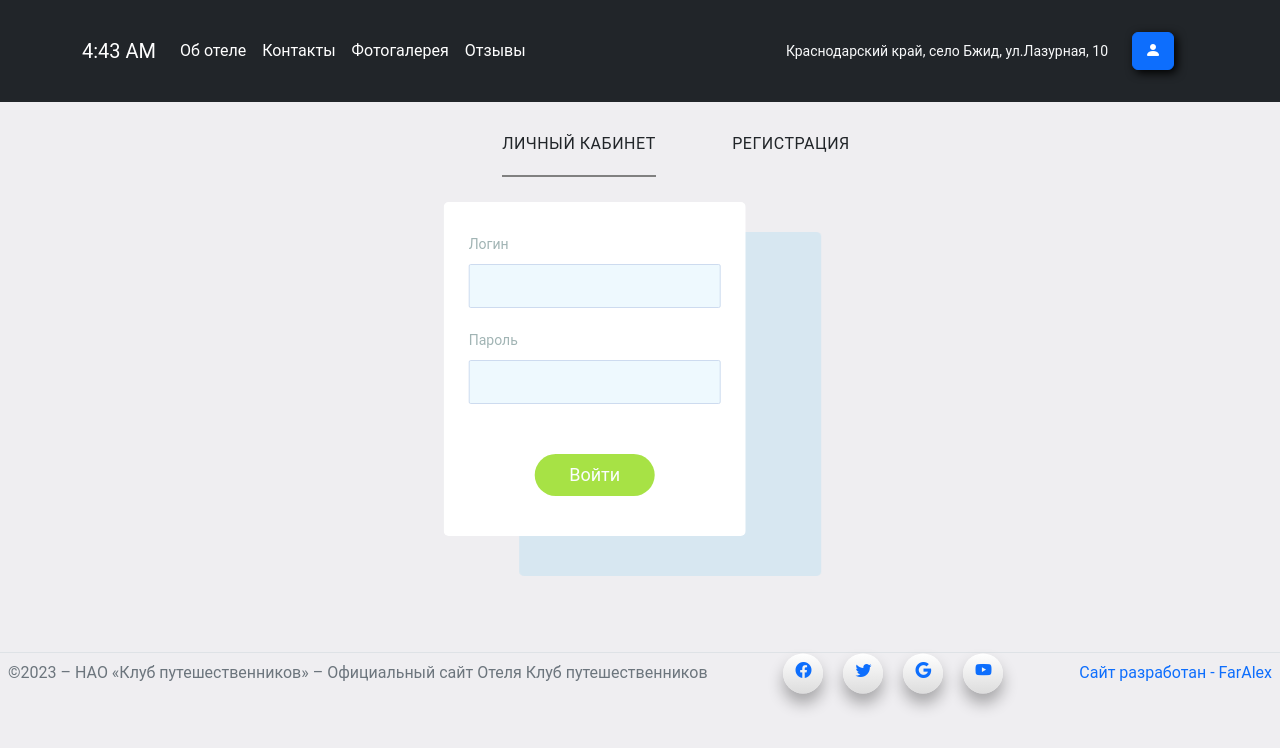
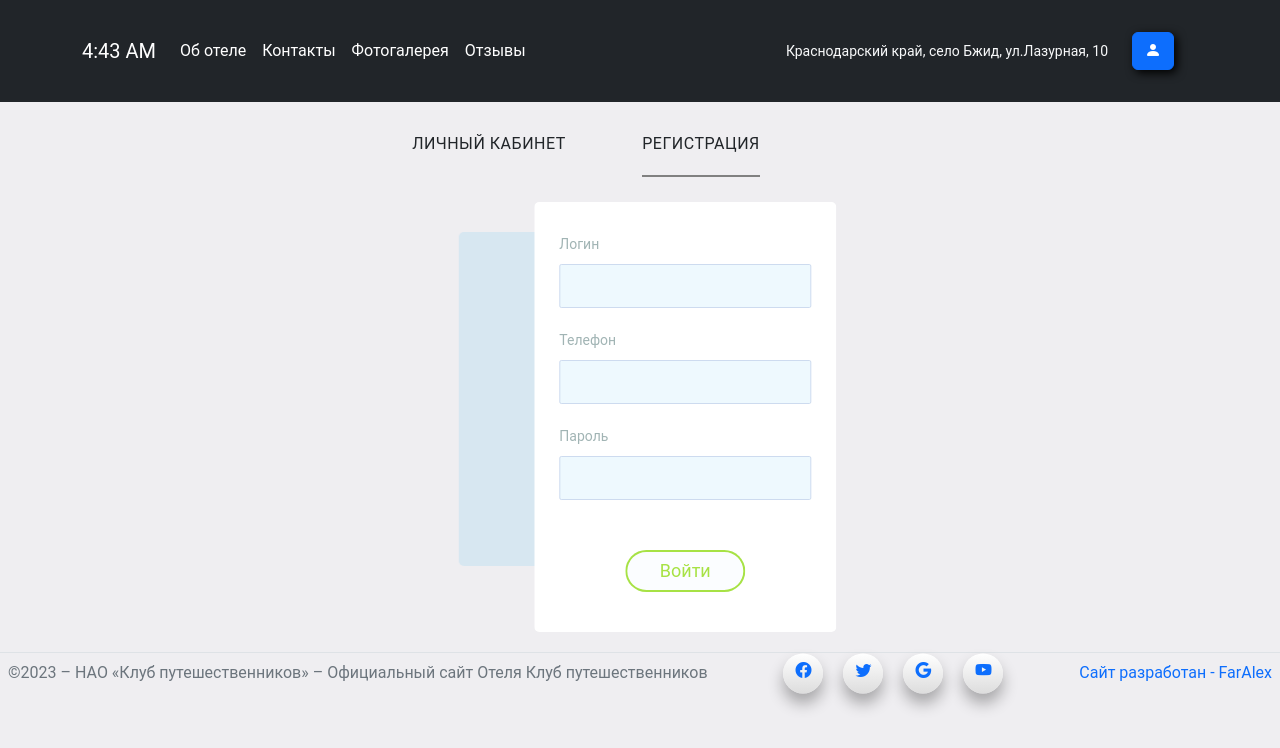
Before and after one commit to FarAlex54/hostel-project, a React (Create React App) app: page /form in a window 1280 px wide. Shown: the top 748 px of the page. Built offline with nearby package versions, Linux system fonts and the light colour scheme; no server answers.

Commit message:
доработана форма регистрации

```diff
--- a/src/App.jsx
+++ b/src/App.jsx
@@ -13,6 +13,7 @@ import About from './components/About';
 import Feedback from './components/Feedback';
 import Contacts from './components/Contacts';
 import Restoran from './components/Restoran';
+
 
 
 export const AppContext = React.createContext({});
--- a/src/components/Banner.jsx
+++ b/src/components/Banner.jsx
@@ -10,7 +10,7 @@ const Banner = () => {
     <div className="mainBanner">
       <div className='videoWrap'>
         <div className='mainBanner_container'>
-          <img class="img_b" src="./img/logo1.png" width='auto' height='50%' alt="" />
+          <img className="img_b" src="./img/logo1.png" width='auto' height='50%' alt="" />
            <WeatherButton/>
           <div className="mainBanner_img"></div>
         </div>
--- a/src/components/Feedback.jsx
+++ b/src/components/Feedback.jsx
@@ -28,41 +28,41 @@ const Feedback = (props) => {
 
   function handleSubmit(e){
     e.preventDefault()  // без перезагрузки страницы
-       axios.post('https://64775eca9233e82dd53b8a86.mockapi.io/feedback', {
+/*        axios.post('https://64775eca9233e82dd53b8a86.mockapi.io/feedback', {
         name:name,
         plus:plus,
         minus:minus,
         rating:rating,
         living_date:dateVisit.day+'/'+dateVisit.month+'/'+dateVisit.year
-      })
+      }) */
       setPlus(''); setMinus(''); setRating(0); setDateVisit(null);setIsReadOnly(true);setShowModal(true);
 
   }
 
    return (
 
-      <div class="d-flex flex-row">
-        <div class="p-2 col-1"></div>
-        <div class="p-2 col-7"><FeedBackItem feedback={props.feedback}
+      <div className="d-flex flex-row">
+        <div className="p-2 col-1"></div>
+        <div className="p-2 col-7"><FeedBackItem feedback={props.feedback}
                                              setFeedback={props.setFeedback}
                                              addFeedback={props.addFeedback}
                                />
         </div>
-        <div class="p-2 col-4">
-          <form class="rounded p-2" id='feedbackForm' onChange={()=>{(timelessVar&&plus.length) > 0 ? setIsReadOnly(false) : setIsReadOnly(true)}} onSubmit={handleSubmit}>
-            <h5 class=''>Оставте Ваш отзыв</h5>
-                <div class="form-floating">
-                   <textarea class="form-control" style={{height: 15 +'em'}} id="Plus" value={plus} onChange={(e) => {setPlus(e.target.value)}}></textarea>
-                  <label for="Plus">Что понравилось?</label>
+        <div className="p-2 col-4">
+          <form className="rounded p-2" id='feedbackForm' onChange={()=>{(timelessVar&&plus.length) > 0 ? setIsReadOnly(false) : setIsReadOnly(true)}} onSubmit={handleSubmit}>
+            <h5 className=''>Оставте Ваш отзыв</h5>
+                <div className="form-floating">
+                   <textarea className="form-control" style={{height: 15 +'em'}} id="Plus" value={plus} onChange={(e) => {setPlus(e.target.value)}}></textarea>
+                  <label htmlFor="Plus">Что понравилось?</label>
                 </div>
-                <div class="form-floating py-2">
-                  <textarea class="form-control" style={{height: 10 +'em'}} id="Minus" value={minus} onChange={(e) => {setMinus(e.target.value)}}></textarea>
+                <div className="form-floating py-2">
+                  <textarea className="form-control" style={{height: 10 +'em'}} id="Minus" value={minus} onChange={(e) => {setMinus(e.target.value)}}></textarea>
 
-                  <label for="Minus">Что не понравилось?</label>
+                  <label htmlFor="Minus">Что не понравилось?</label>
                 </div>
-                <div class='d-flex flex-row justify-content-between align-items-center'>
+                <div className='d-flex flex-row justify-content-between align-items-center'>
                   <div>
-                    <p class='px-2' >Оценка:
+                    <p className='px-2' >Оценка:
                       {[...Array(5)].map((star, i)=>{
                         const ratingValue = i + 1;
                         const container ={
@@ -76,7 +76,7 @@ const Feedback = (props) => {
                                   onClick={()=>{timelessVar=ratingValue;setRating(ratingValue)}}
                                 />
 
-                                <i class="bi-star-fill star"
+                                <i className="bi-star-fill star"
                                   style={container}
                                   onMouseEnter={()=>setHover(ratingValue)}
                                   onMouseLeave={()=>setHover(null)}
@@ -90,7 +90,7 @@ const Feedback = (props) => {
                   </div>
                 </div>
 
-                  <input type="submit" class='btn btn-info' disabled={isReadOnly}/>
+                  <input type="submit" className='btn btn-info' disabled={isReadOnly}/>
 
 
           </form>
--- a/src/components/Form.jsx
+++ b/src/components/Form.jsx
@@ -4,20 +4,51 @@ import 'bootstrap/dist/css/bootstrap.min.css';
 
 
 const Form = () => {
-  const switchers = [...document.querySelectorAll('.switcher')]
-  console.log('Открылась форма')
-switchers.forEach(item => {
+  /* const switchers = [...document.querySelectorAll('.switcher')] */
+
+
+  function handleClick(e){
+
+    const switchers = [...document.getElementsByClassName('switcher')]
+    console.log(switchers);
+
+    switchers.forEach(item => {
+      console.log('отработал цикл switchers.forEach');
+      item.addEventListener('click', function() {
+        console.log('кликнули на нужном элеменете и включился метод item.addEventListener');
+        switchers.forEach(item => item.parentElement.classList.remove('is-active'))
+        this.parentElement.classList.add('is-active');
+        console.log('Произошло событие')
+      })
+    })
+  }
+/* function handleClick(e){
+  console.log('Вызвана функция')
+  switchers.forEach(item => {
+    console.log('отработал цикл switchers.forEach');
+    item.addEventListener('click', function() {
+      console.log('кликнули на нужном элеменете и включился метод item.addEventListener');
+      switchers.forEach(item => item.parentElement.classList.remove('is-active'))
+      this.parentElement.classList.add('is-active');
+      console.log('Произошло событие')
+    })
+  })
+
+} */
+
+
+/* switchers.forEach(item => {
 	item.addEventListener('click', function() {
 		switchers.forEach(item => item.parentElement.classList.remove('is-active'))
 		this.parentElement.classList.add('is-active');
     console.log('Произошло событие')
 	})
-})
+}) */
   return (
     <div className="forms-section">
         <div className="forms">
-          <div className="form-wrapper is-active">
-            <button type="button" className="switcher switcher-login">
+          <div className="form-wrapper">
+            <button type="button" class="switcher switcher-login" onClick={handleClick}>
               <p className='text-dark'>Личный кабинет</p>
               <span className="underline"></span>
             </button>
@@ -25,19 +56,19 @@ switchers.forEach(item => {
               <fieldset>
                 <legend>Please, enter your email and password for login.</legend>
                 <div className="input-block">
-                  <label for="login-email">Логин</label>
+                  <label htmlFor="login-email">Логин</label>
                   <input id="login-email" type="text" required/>
                 </div>
                 <div className="input-block">
-                  <label for="login-password">Пароль</label>
+                  <label htmlFor="login-password">Пароль</label>
                   <input id="login-password" type="password" required/>
                 </div>
               </fieldset>
               <button type="submit" className="btn-login">Войти</button>
             </form>
           </div>
-          <div className="form-wrapper">
-            <button type="button" className="switcher switcher-signup">
+          <div className="form-wrapper is-active">
+            <button type="button" class="switcher switcher-signup" onClick={handleClick}>
             <p className='text-dark'>Регистрация</p>
               <span className="underline"></span>
             </button>
@@ -45,15 +76,15 @@ switchers.forEach(item => {
               <fieldset>
                 <legend>Please, enter your email, password and password confirmation for sign up.</legend>
                 <div className="input-block">
-                  <label for="signup-email">Логин</label>
+                  <label htmlFor="signup-email">Логин</label>
                   <input id="signup-email" type="text" required/>
                 </div>
                 <div className="input-block">
-                  <label for="signup-password">Телефон</label>
+                  <label htmlFor="signup-password">Телефон</label>
                   <input id="signup-password" type="text" required/>
                 </div>
                 <div className="input-block">
-                  <label for="signup-password-confirm">Пароль</label>
+                  <label htmlFor="signup-password-confirm">Пароль</label>
                   <input id="signup-password-confirm" type="password" required/>
                 </div>
               </fieldset>
```
